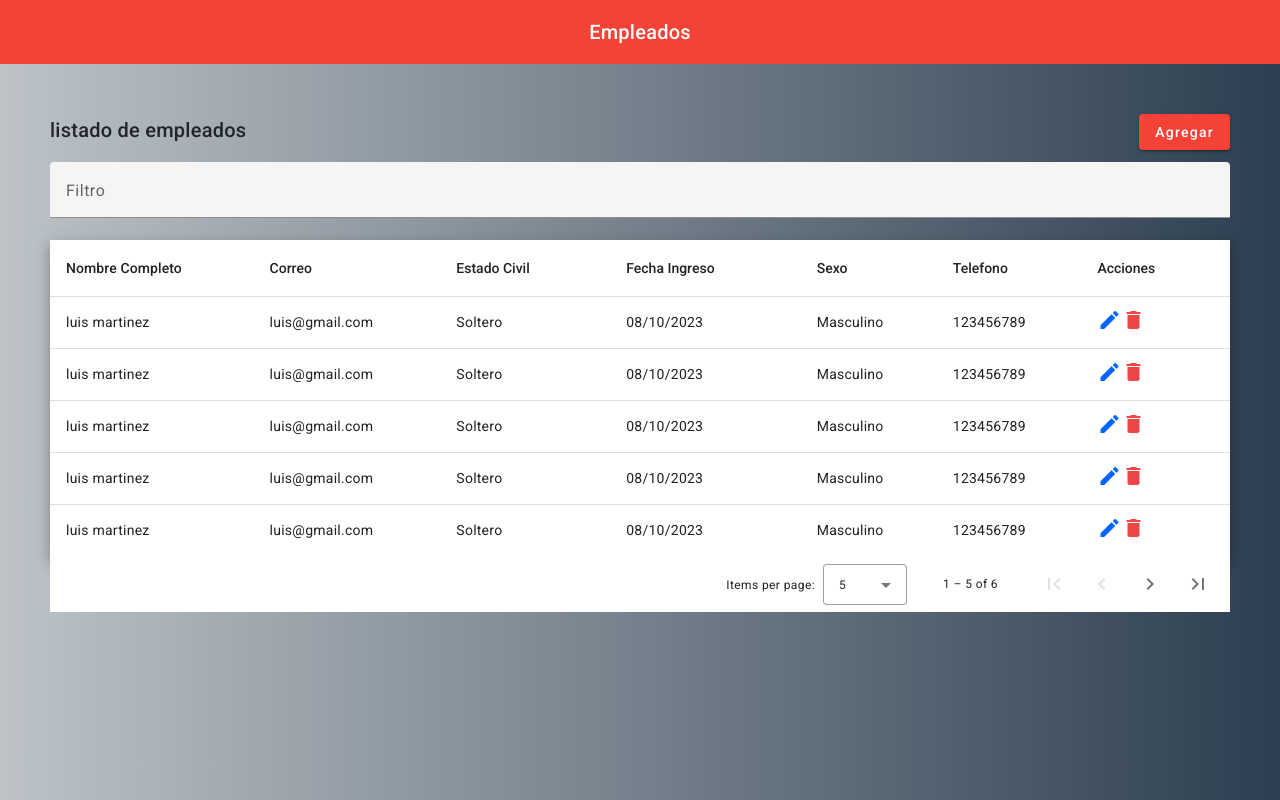
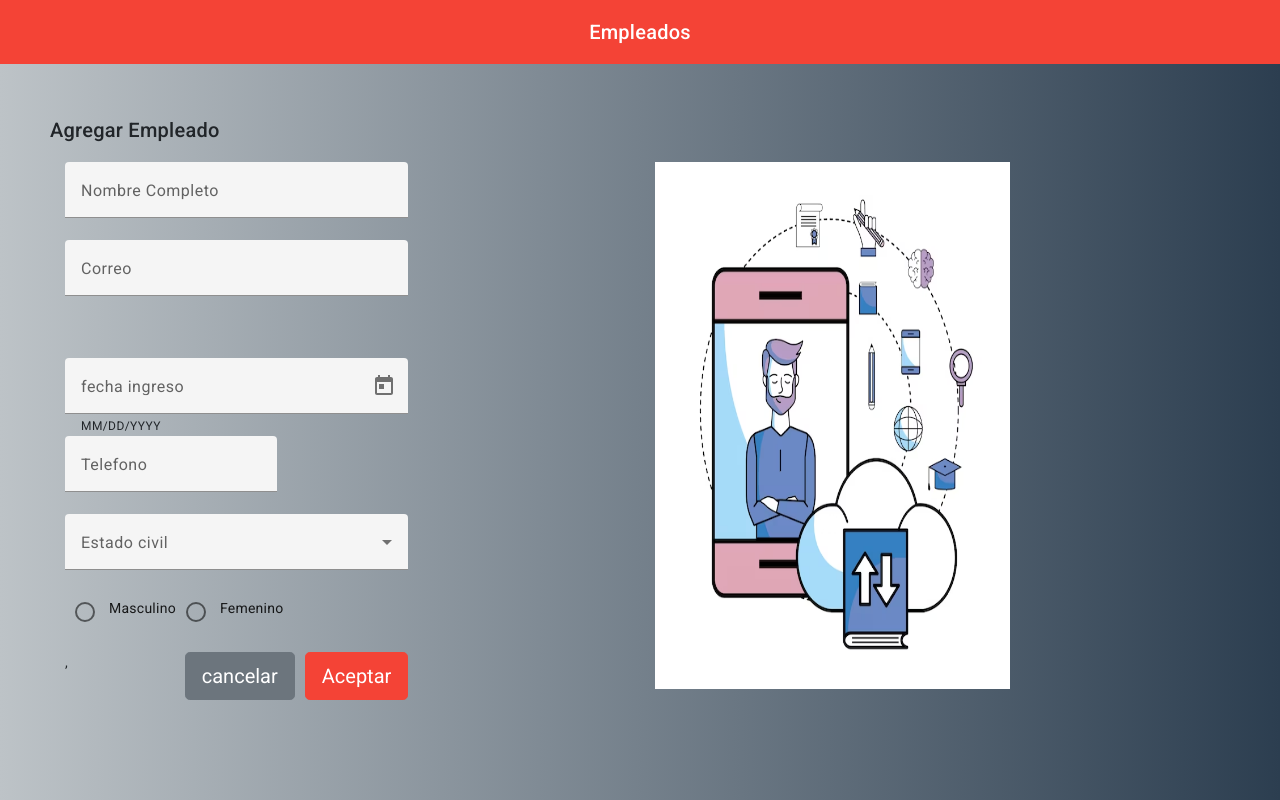
Before and after one commit to MiguelPasaje/Empleado-Angular-Material, an Angular app: page /add in a window 1280 px wide. Built offline with nearby package versions, Linux system fonts and the light colour scheme.

Commit message:
form con angular material

```diff
--- a/src/app/app.component.html
+++ b/src/app/app.component.html
@@ -1,4 +1,4 @@
 <app-navbar></app-navbar>
 <div class="app-list-empleado">
-  <app-list-empleado></app-list-empleado>
+  <router-outlet></router-outlet>
 </div>
--- a/src/app/components/add-edit-empleado/add-edit-empleado.component.css
+++ b/src/app/components/add-edit-empleado/add-edit-empleado.component.css
@@ -0,0 +1,7 @@
+.example-container{
+  width: 100%;
+}
+.btn-success{
+  background: #f44336;
+  border-color:#f44336;
+}
--- a/src/app/components/add-edit-empleado/add-edit-empleado.component.html
+++ b/src/app/components/add-edit-empleado/add-edit-empleado.component.html
@@ -1 +1,71 @@
-<p>add-edit-empleado works!</p>
+<div class="row">
+  <div class="col-lg-6">
+    <h2>Agregar Empleado</h2>
+  </div>
+</div>
+<div class="row">
+  <div class="col-lg-4">
+    <form>
+      <div class="col-lg-12">
+        <mat-form-field class="example-container" [style.font-size.px]="16">
+          <mat-label>Nombre Completo</mat-label>
+          <input matInput>
+        </mat-form-field>
+      </div>
+      <div class="col-lg-12">
+        <mat-form-field class="example-container">
+          <mat-label>Correo</mat-label>
+          <input matInput>
+        </mat-form-field>
+      </div>
+      <br>
+      <br>
+      <div class="col-lg-12">
+        <mat-form-field class="example-container">
+          <mat-label> fecha ingreso</mat-label>
+          <input matInput [matDatepicker]="picker">
+          <mat-hint>MM/DD/YYYY</mat-hint>
+          <mat-datepicker-toggle matIconSuffix [for]="picker"></mat-datepicker-toggle>
+          <mat-datepicker touchUi #picker></mat-datepicker>
+        </mat-form-field>
+
+      </div>
+      <div class="col-lg-12">
+        <mat-form-field>
+          <mat-label class="example-container">
+            Telefono
+          </mat-label>
+          <input matInput>
+        </mat-form-field>
+      </div>
+      <div class="col-lg-12">
+        <mat-form-field class="example-container">
+          <mat-label> Estado civil</mat-label>
+          <mat-select>
+            <mat-option *ngFor="let estadoCivil of estadosCiviles" [value]="estadoCivil">
+              {{estadoCivil}}
+            </mat-option>
+          </mat-select>
+        </mat-form-field>
+
+      </div>
+      <div class="col-lg-12">
+        <mat-radio-group aria-label="Seleccione Sexo">
+          <mat-radio-button value="Masculino">Masculino</mat-radio-button>
+          <mat-radio-button value="Femenino">Femenino</mat-radio-button>
+        </mat-radio-group>
+      </div>
+      <br>
+      <div class="col-lg-12">
+        <button class="btn btn-success btn-lg float-right" style="margin-left: 10px;">Aceptar</button>
+        <button class="btn btn-secondary btn-lg float-right" routerLink="/">cancelar</button>
+         ,
+      </div>
+
+
+    </form>
+  </div>
+  <div class="col-lg-4 offset-lg-2">
+    <img src="assets/img/img.avif" alt="" width="95%" height="98%">
+  </div>
+</div>
--- a/src/app/components/add-edit-empleado/add-edit-empleado.component.ts
+++ b/src/app/components/add-edit-empleado/add-edit-empleado.component.ts
@@ -1,10 +1,17 @@
 import { Component } from '@angular/core';
+import { MAT_RADIO_DEFAULT_OPTIONS } from '@angular/material/radio';
 
 @Component({
   selector: 'app-add-edit-empleado',
   templateUrl: './add-edit-empleado.component.html',
-  styleUrls: ['./add-edit-empleado.component.css']
+  styleUrls: ['./add-edit-empleado.component.css'],
+  providers: [{
+    provide: MAT_RADIO_DEFAULT_OPTIONS,
+    useValue: { color: 'primary' },
+}]
 })
 export class AddEditEmpleadoComponent {
 
+  estadosCiviles:any[] = ['sotero','Casado','Divorciado']
+
 }
--- a/src/app/components/list-empleado/list-empleado.component.html
+++ b/src/app/components/list-empleado/list-empleado.component.html
@@ -3,7 +3,7 @@
     <h2>listado de empleados</h2>
   </div>
   <div class="col-lg-6" style="text-align: right;">
-    <button mat-raised-button color="warn">Agregar</button>
+    <button mat-raised-button color="warn" routerLink="/add">Agregar</button>
   </div>
 </div>
 
```
Also changed, not shown: src/app/components/shared/angular-material/angular-material.module.ts (+27 -16 lines), src/assets/img/img.avif (added).
